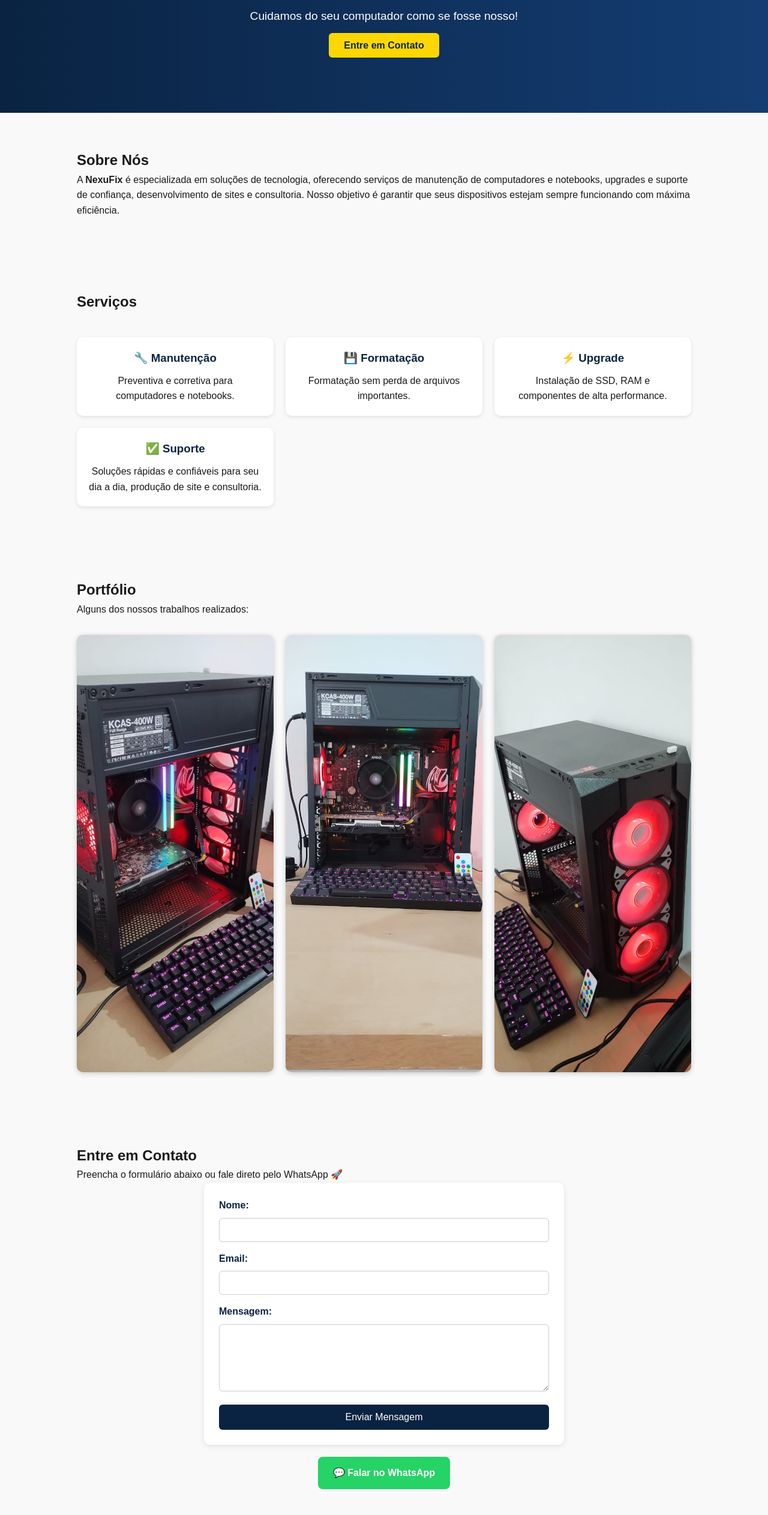
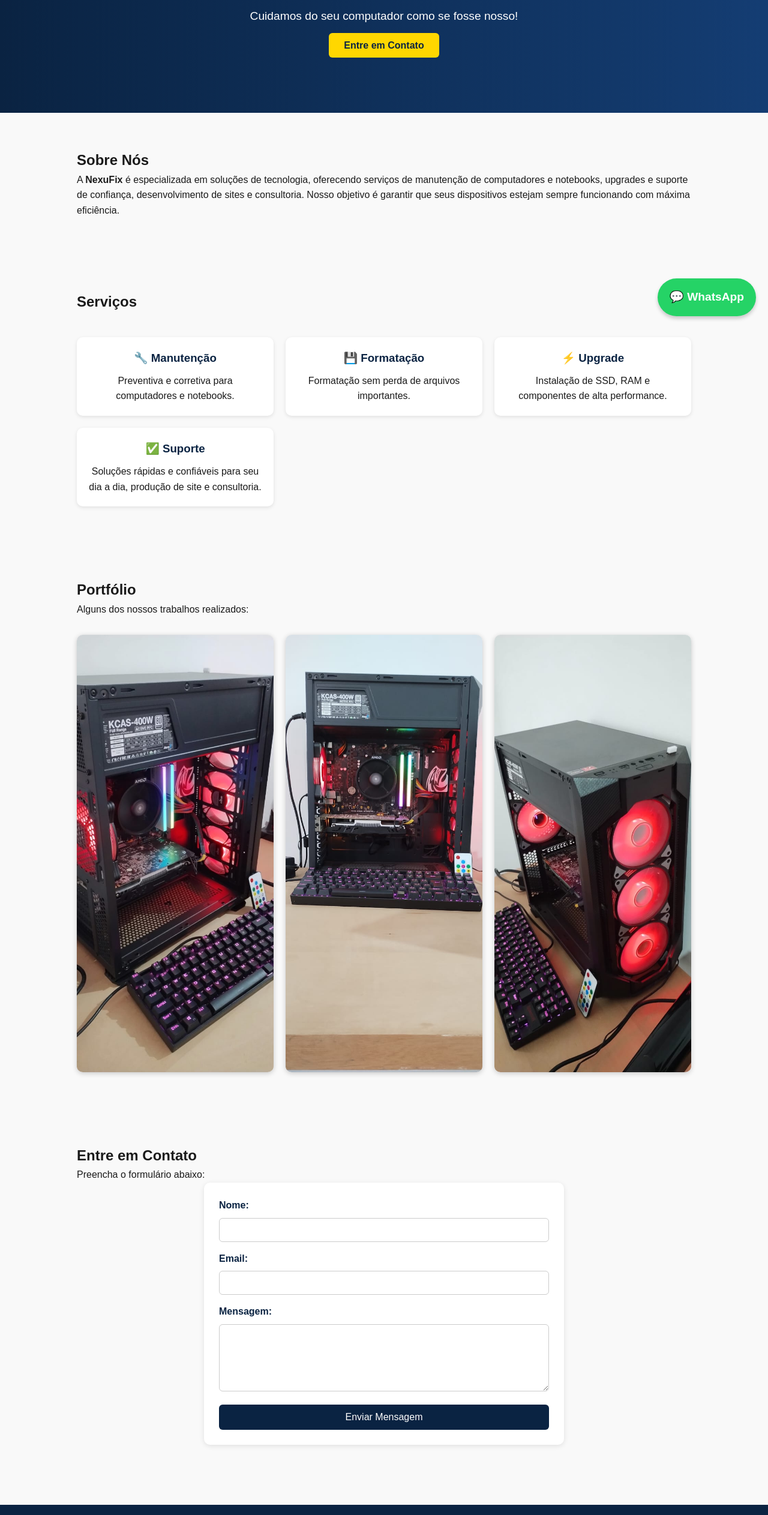
Before and after one commit to nexufix-tech/NexuFix, a plain HTML site: page index.html in a window 1280 px wide. Shown: the part 253-2778 px from the top of the page at 60% size. Drawn offline with Linux system fonts and the light colour scheme.

Commit message:
Update index.html

```diff
--- a/index.html
+++ b/index.html
@@ -159,24 +159,28 @@
       background: #143d73;
     }
 
-    /* BOTÃO WHATSAPP */
-    .whatsapp {
-      text-align: center;
-      margin-top: 20px;
+    /* BOTÃO WHATSAPP FLUTUANTE */
+    .whatsapp-fixo {
+      position: fixed;
+      bottom: 20px;
+      right: 20px;
+      z-index: 10000;
     }
 
-    .whatsapp a {
+    .whatsapp-fixo a {
       display: inline-block;
       background: #25D366;
       color: #fff;
-      padding: 14px 25px;
-      border-radius: 8px;
+      padding: 16px 20px;
+      border-radius: 50px;
       text-decoration: none;
       font-weight: bold;
-      font-size: 1rem;
+      font-size: 1.2rem;
+      box-shadow: 0px 4px 6px rgba(0,0,0,0.2);
+      transition: background 0.3s;
     }
 
-    .whatsapp a:hover {
+    .whatsapp-fixo a:hover {
       background: #1ebe5d;
     }
 
@@ -246,15 +250,15 @@
     <h2>Portfólio</h2>
     <p>Alguns dos nossos trabalhos realizados:</p>
     <div class="portfolio">
-      <img src="Trabalho 1.jpeg">
-      <img src="Trabalho 2.jpeg">
-      <img src="Trabalho 3.jpeg">
+      <img src="Trabalho 1.jpeg" alt="Trabalho 1">
+      <img src="Trabalho 2.jpeg" alt="Trabalho 2">
+      <img src="Trabalho 3.jpeg" alt="Trabalho 3">
     </div>
   </section>
 
   <section id="contato">
     <h2>Entre em Contato</h2>
-    <p>Preencha o formulário abaixo ou fale direto pelo WhatsApp 🚀</p>
+    <p>Preencha o formulário abaixo:</p>
 
     <!-- FORMULÁRIO FORMESPREE -->
     <form action="https://formspree.io/f/mblkeqzb" method="POST">
@@ -269,15 +273,15 @@
 
       <button type="submit">Enviar Mensagem</button>
     </form>
-
-    <!-- BOTÃO WHATSAPP -->
-    <div class="whatsapp">
-      <a href="https://wa.me/5512991363985" target="_blank">💬 Falar no WhatsApp</a>
-    </div>
   </section>
 
   <footer>
     <p>&copy; 2025 NexuFix - Soluções em Tecnologia | Desenvolvido por NexuFix</p>
   </footer>
+
+  <!-- BOTÃO WHATSAPP FLUTUANTE -->
+  <div class="whatsapp-fixo">
+    <a href="https://wa.me/5512991363985" target="_blank">💬 WhatsApp</a>
+  </div>
 </body>
 </html>
```
